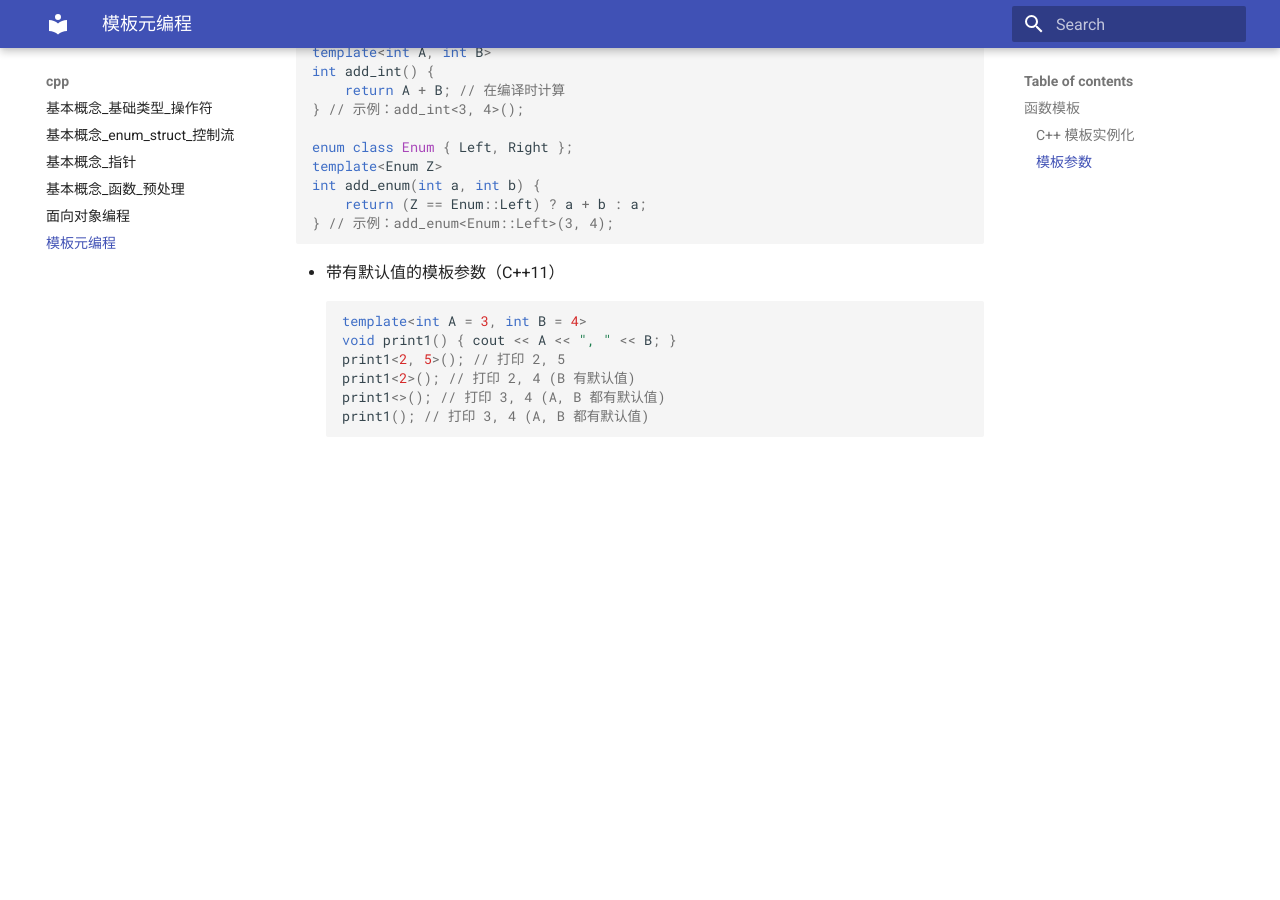
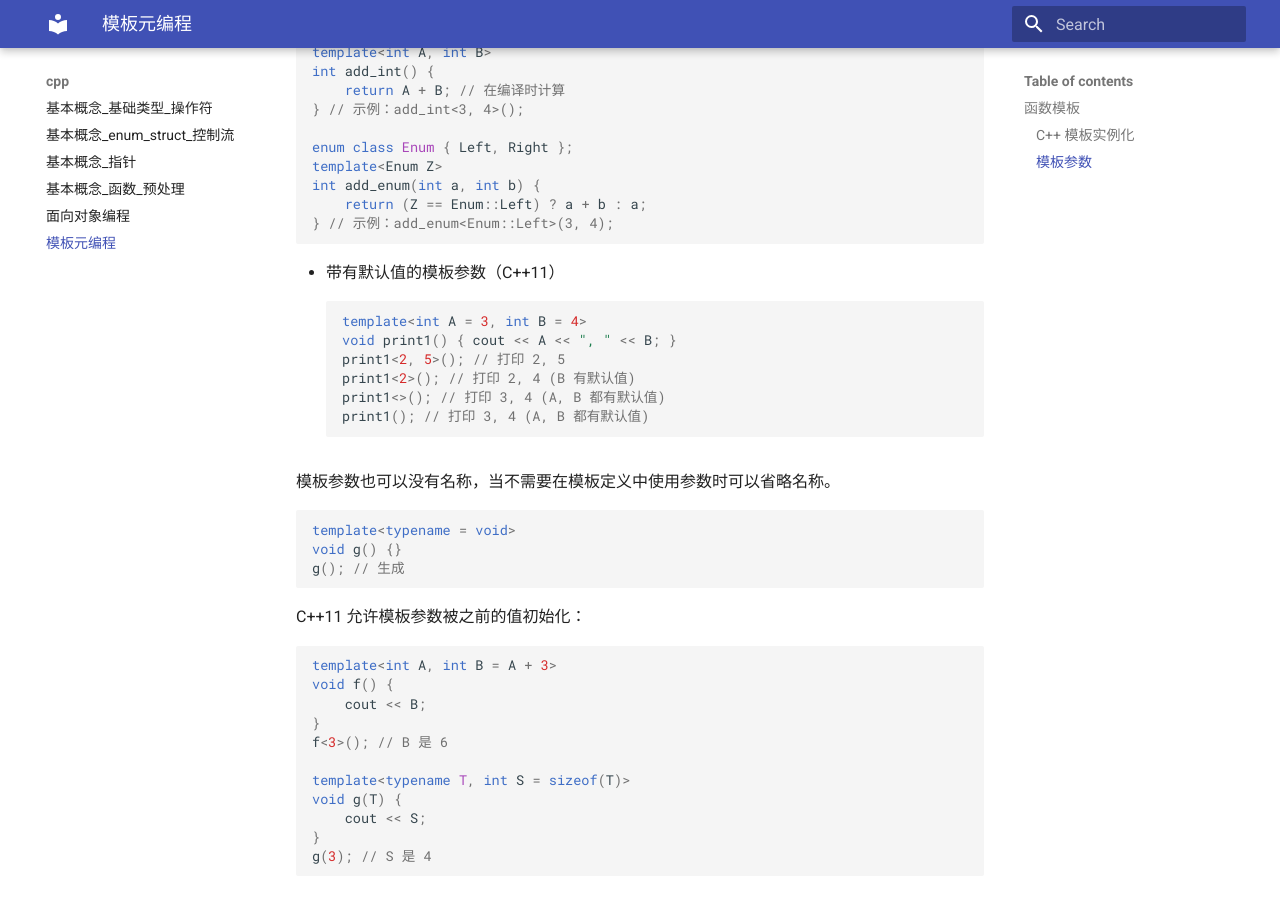
Before and after one commit to ymma98/technotes, an MkDocs documentation site: the page built from docs/cpp/模板元编程.md, in a window 1280 px wide and 900 px high, scrolled down 1905 px. Built offline with MkDocs 1.6.1 and Material for MkDocs 9.7.7, drawn with Linux system fonts in a browser that asks for light colours; before the commit the page ends 2382 px from its top, so only the background shows below that.

Commit message:
docs/cpp/模板元编程.md updated from https://stackedit.cn/

````diff
--- a/docs/cpp/模板元编程.md
+++ b/docs/cpp/模板元编程.md
@@ -108,6 +108,28 @@ print1<2>(); // 打印 2, 4 (B 有默认值)
 print1<>(); // 打印 3, 4 (A, B 都有默认值)
 print1(); // 打印 3, 4 (A, B 都有默认值)
 ```
+
+模板参数也可以没有名称，当不需要在模板定义中使用参数时可以省略名称。
+```cpp
+template<typename = void>
+void g() {}
+g(); // 生成
+```
+
+C++11 允许模板参数被之前的值初始化：
+```cpp
+template<int A, int B = A + 3>
+void f() {
+    cout << B;
+}
+f<3>(); // B 是 6
+
+template<typename T, int S = sizeof(T)>
+void g(T) {
+    cout << S;
+}
+g(3); // S 是 4
+```
 <!--stackedit_data:
-eyJoaXN0b3J5IjpbLTE2MTI2OTc5NTMsNjA4NTkzMjY3XX0=
+eyJoaXN0b3J5IjpbMTUyMjEzNjUwMSw2MDg1OTMyNjddfQ==
 -->
````
